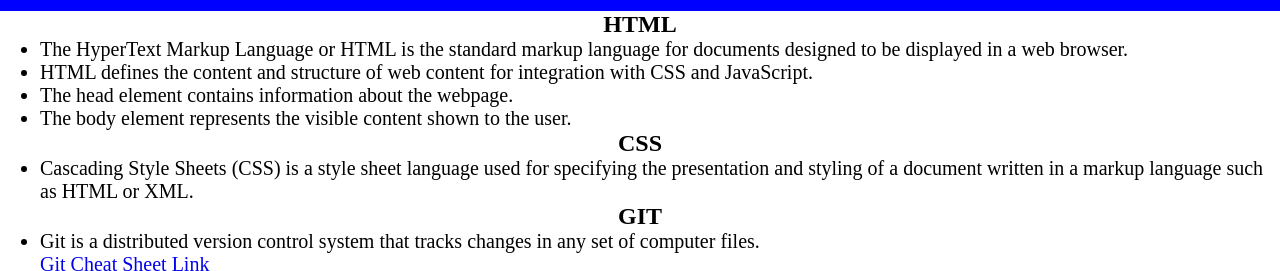
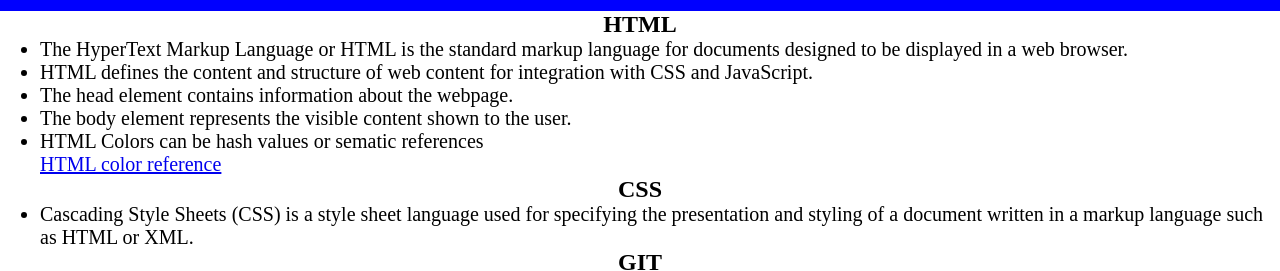
Before and after one commit to peteCodes4u/prework-study-guide, a plain HTML site: page prework-study-guide/index.html in a window 1280 px wide. Shown: the part 109-380 px from the top of the page. Drawn offline with Linux system fonts and the light colour scheme.

Commit message:
added hyperlink to HTML color hex ref

```diff
--- a/prework-study-guide/index.html
+++ b/prework-study-guide/index.html
@@ -21,6 +21,8 @@
           <li>HTML defines the content and structure of web content for integration with CSS and JavaScript.</li>
           <li>The head element contains information about the webpage.</li>
           <li>The body element represents the visible content shown to the user.</li>
+          <li>HTML Colors can be hash values or sematic references</li>
+          <a href= "https://htmlcolorcodes.com/"> HTML color reference</a>
         </ul>
       </section>
 
@@ -51,5 +53,11 @@
     <footer>
       <p>Peter Smith aka peteCodes4u</p>
     </footer>
+    .card {
+      width: 80%;
+      margin: 40px auto;
+      border: 5px solid gray;
+      box-shadow: 5px 10px #888888;
+    }
   </body>
 </html>
```
